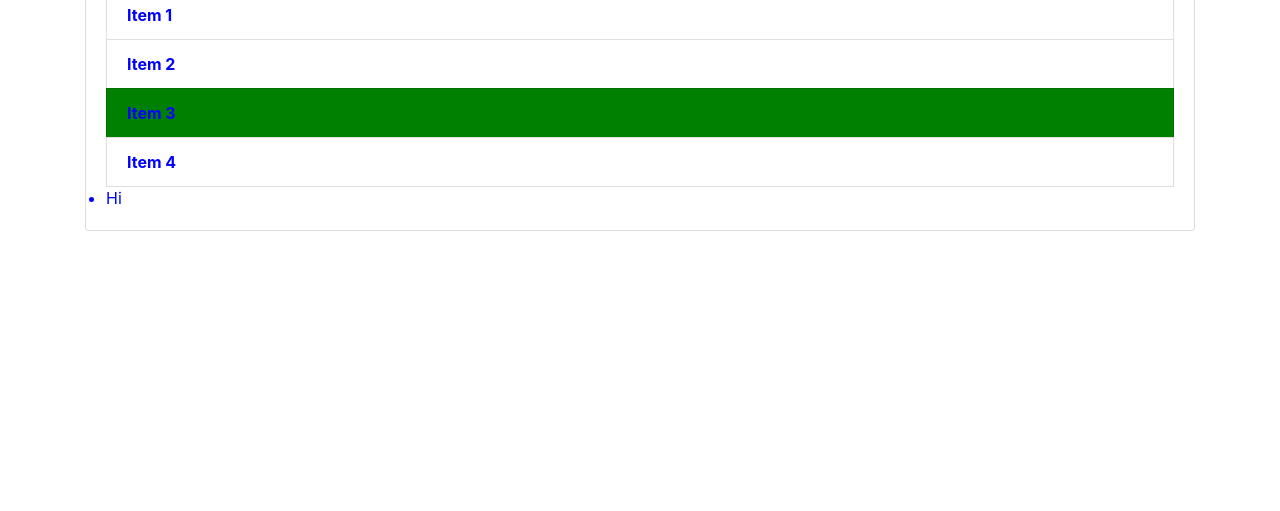
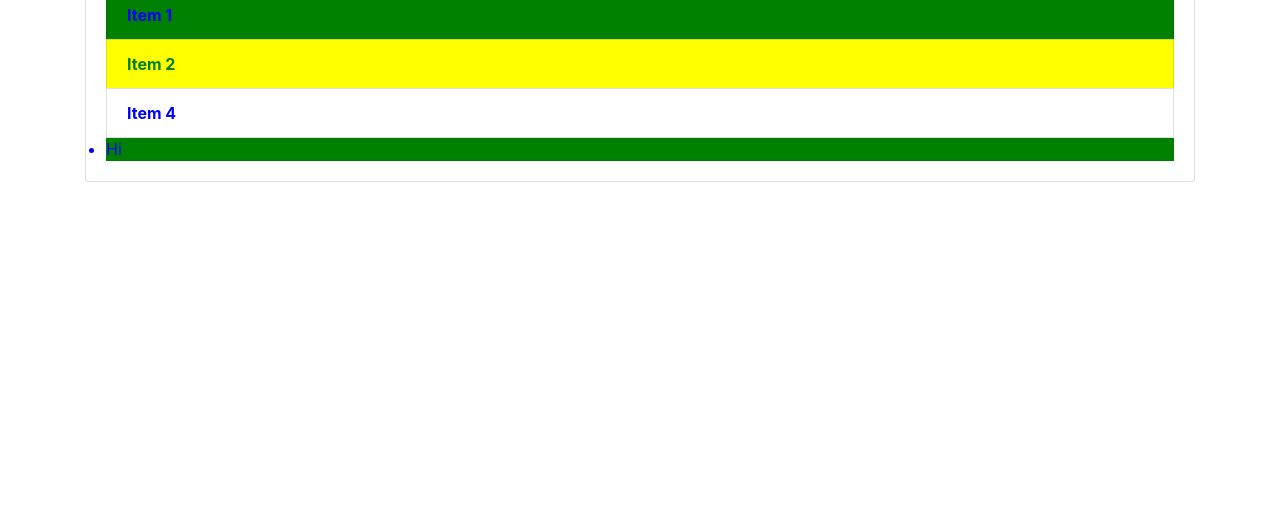
Before and after one commit to Saumya1124/New, a plain HTML site: page gitStart/index.html in a window 1280 px wide. Shown: the part 289-800 px from the top of the page. Drawn offline with nearby package versions, Linux system fonts and the light colour scheme.

Commit message:
QuerySelectors

```diff
--- a/gitStart/index.html
+++ b/gitStart/index.html
@@ -40,8 +40,12 @@
         document.title='DOM'
         console.log(document.links);
         console.log(document.images);
+
+        //  elements by id
         var titleBorder = document.getElementById('main-header');
         titleBorder.style.borderBottom = 'solid 2px black';
+
+        // elements by classname
         var items = document.getElementsByClassName('title');
         console.log(items);
         items[0].style.color = 'green';
@@ -60,6 +64,27 @@
           console.log(li[i].innerText)
         }
 
+        // get elements by querySelector
+        var list = document.querySelector('li:nth-child(2)')
+        console.log(list)
+        list.style.backgroundColor = 'yellow'
+
+        var list = document.querySelector('li:nth-child(3)')
+        console.log(list)
+        list.style.display = 'none'
+
+
+        // get elements by querySelectorAll
+
+        var list1 = document.querySelectorAll('li')
+        console.log(list1)
+        list1[1].style.color = 'green'
+
+        var odd = document.querySelectorAll('li:nth-child(odd)')
+        for (var i = 0; i<odd.length; i++){
+          odd[i].style.backgroundColor = 'green'
+        }
+
 
 
 
```
